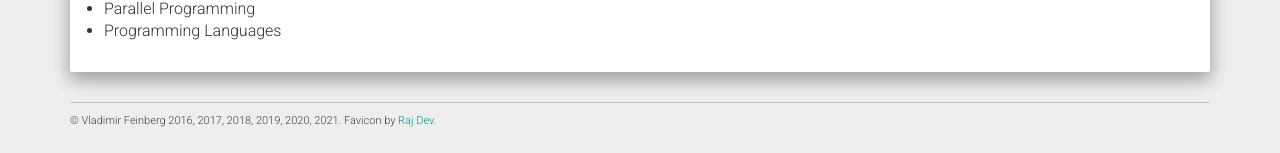
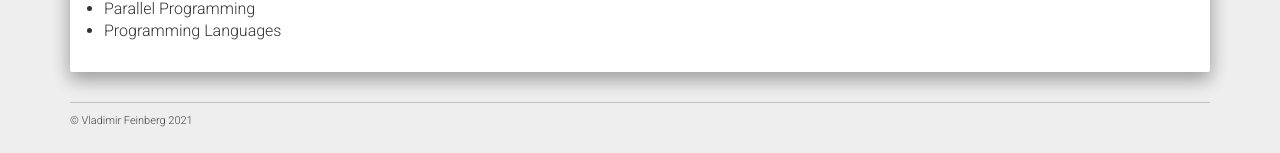
Before and after one commit to vlad17/vlad17.github.io, a Jekyll site: the page built from about.md, in a window 1280 px wide. Shown: the part 1500-1653 px from the top of the page. Built offline with Jekyll 4.4.1, drawn with Linux system fonts in a browser that asks for light colours; nearby versions of some CDN libraries; formulas are drawn with MathJax 3.

Commit message:
New favicon w/o attribution

```diff
--- a/_layouts/default.html
+++ b/_layouts/default.html
@@ -180,8 +180,7 @@
         <div class="row">
           <div class="col-md-12 col-xs-12 footer">
             <footer>
-              © Vladimir Feinberg 2016, 2017, 2018, 2019, 2020, 2021. Favicon by <a
-                href="https://freeicons.io/profile/714">Raj Dev</a>.
+              © Vladimir Feinberg 2021
             </footer>
           </div>
         </div>
```
